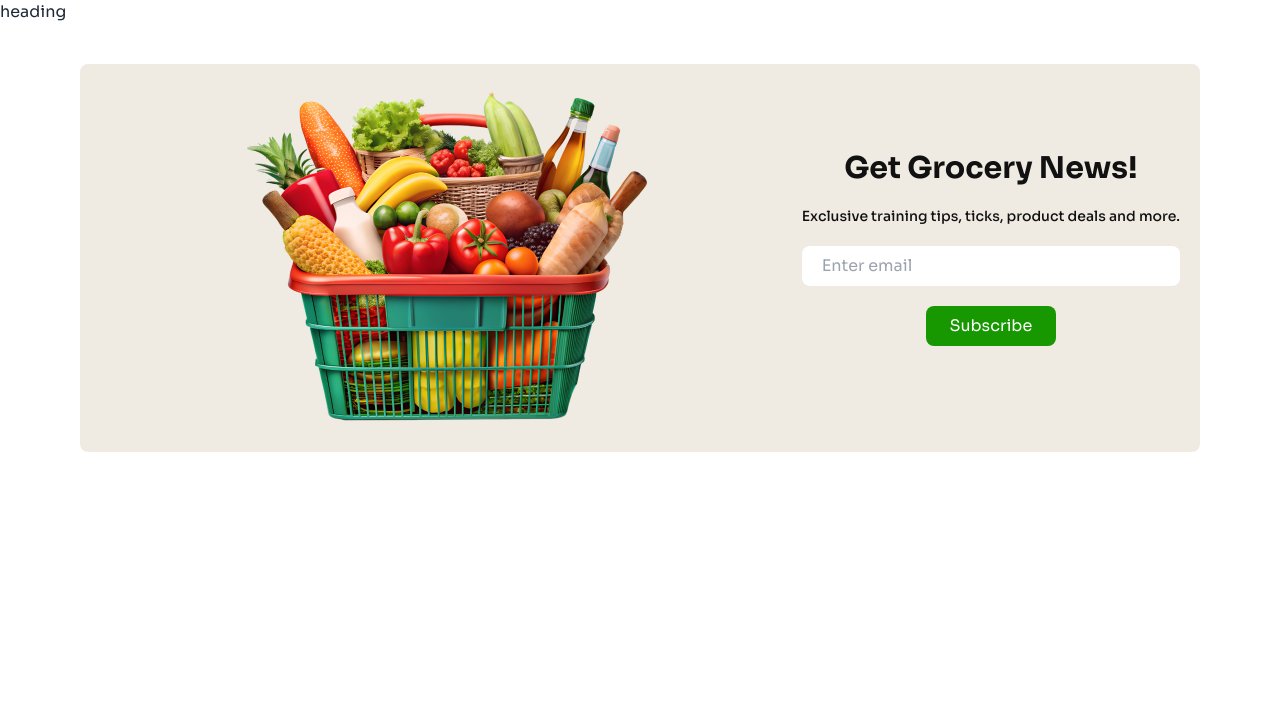
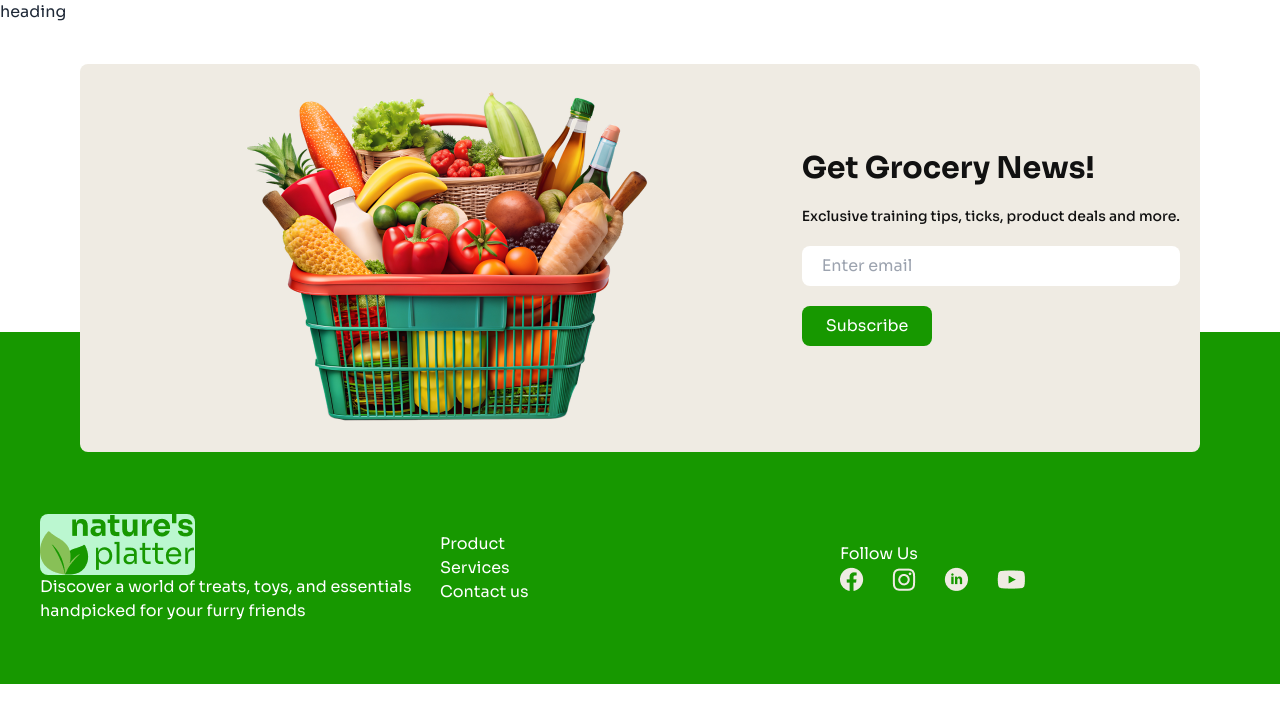
Before and after one commit to Md-Sharafat-Rohoman/Living-Lab, a plain HTML site: page index.html in a window 1280 px wide. Drawn offline with nearby package versions, Linux system fonts and the light colour scheme.

Commit message:
something section added

```diff
--- a/index.html
+++ b/index.html
@@ -195,10 +195,10 @@
             </div>
         </section> -->
 
-        <section class="bg-white p-10">
-            <div class="lg:flex justify-center items-center bg-[#EFEBE3] mx-10 rounded-lg p-5">
+        <section class="bg-white p-10 relative">
+            <div class="lg:flex lg:justify-center lg:items-center bg-[#EFEBE3] mx-10 rounded-lg p-5 -mb-40">
                 <img class="sm:mx-auto" src="images/vegetable-busket.png" alt="">
-                <div class="gap-y-2.5 sm:text-center">
+                <div class="text-center lg:text-start">
                     <h2 class="text-[#111] text-3xl font-bold">Get Grocery News!</h2>
                     <p class="text-[#111] text-sm py-5 font-medium">Exclusive training tips, ticks, product deals and more.</p>
                     <input class="px-5 p-2 w-full rounded-lg bg-white" type="email" name="" id="" placeholder="Enter email"> <br>
@@ -207,8 +207,22 @@
             </div>
         </section>
     </main>
-    <footer>
-
+    <footer class="bg-[#179800]">
+        <div class="pt-40 p lg:flex justify-center items-center text-white px-10 py-10 ">
+            <div class="flex-1">
+                <img class="bg-green-200 rounded-lg" src="images/logo-header.png" alt="">
+                <p>Discover a world of treats, toys, and essentials handpicked for your furry friends</p>
+            </div>
+            <div class="flex-1 sm:my-10">
+                <h4>Product</h4>
+                <h4>Services</h4>
+                <h4>Contact us</h4>
+            </div>
+            <div class="flex-1">
+                <h3>Follow Us</h3>
+                <img src="images/Group 9168.png" alt="">
+            </div>
+        </div>
     </footer>
 
 </body>
```
Also changed, not shown: images/Group 9168.png (added).
